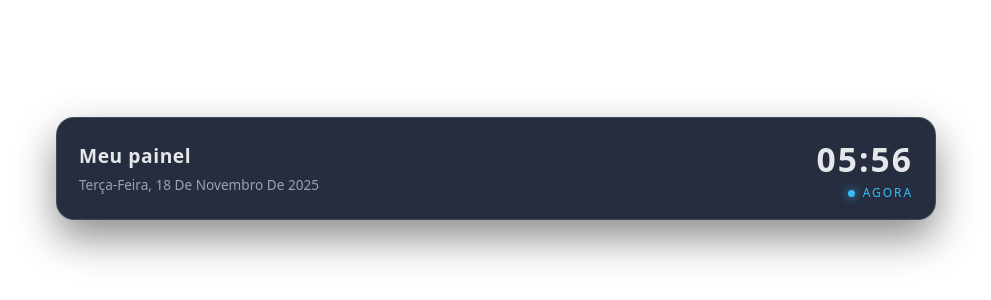
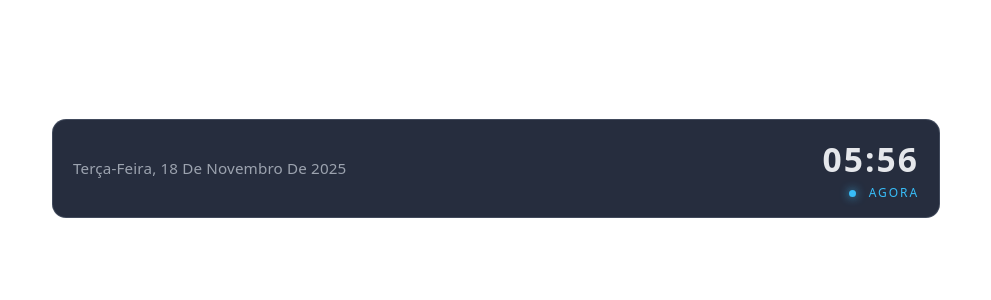
Before and after one commit to marcobertuol/notion-widget-header, a plain HTML site: page index.html in a window 1280 px wide. Shown: the part 232-532 px from the top of the page, without its empty margins (144-1135 px from the left). Drawn offline with Linux system fonts and the light colour scheme.

Commit message:
Update index.html

```diff
--- a/index.html
+++ b/index.html
@@ -2,17 +2,17 @@
 <html lang="pt-BR">
 <head>
   <meta charset="UTF-8" />
-  <title>Widget Notion - Header</title>
+  <title>Widget Notion Minimalista</title>
   <meta name="viewport" content="width=device-width, initial-scale=1.0" />
+
   <style>
     :root {
-      --bg: #050816;
+      --bg: transparent;
       --card-bg: rgba(15, 23, 42, 0.9);
       --accent: #38bdf8;
       --text-main: #e5e7eb;
       --text-soft: #9ca3af;
-      --radius: 18px;
-      --shadow: 0 18px 40px rgba(0, 0, 0, 0.45);
+      --radius: 14px;
     }
 
     * {
@@ -24,7 +24,7 @@
     body {
       font-family: system-ui, -apple-system, BlinkMacSystemFont, "Segoe UI",
         sans-serif;
-      background: transparent; /* ajuda a ficar bonito em qualquer fundo */
+      background: transparent;
       color: var(--text-main);
       display: flex;
       align-items: center;
@@ -33,7 +33,7 @@
     }
 
     .wrapper {
-      padding: 10px;
+      padding: 6px;
       width: 100%;
       max-width: 900px;
     }
@@ -42,35 +42,22 @@
       backdrop-filter: blur(18px);
       background: var(--card-bg);
       border-radius: var(--radius);
-      box-shadow: var(--shadow);
       border: 1px solid rgba(148, 163, 184, 0.25);
-      padding: 18px 22px;
+      padding: 16px 20px;
       display: flex;
       align-items: center;
       justify-content: space-between;
       gap: 16px;
-    }
 
-    .info {
-      display: flex;
-      flex-direction: column;
-      gap: 6px;
-      min-width: 0;
-    }
-
-    .title {
-      font-size: 1.2rem;
-      font-weight: 600;
-      letter-spacing: 0.03em;
-      white-space: nowrap;
-      text-overflow: ellipsis;
-      overflow: hidden;
+      /* ⛔ sem sombra */
+      box-shadow: none;
     }
 
     .subtitle {
-      font-size: 0.85rem;
+      font-size: 0.95rem;
       color: var(--text-soft);
       text-transform: capitalize;
+      letter-spacing: 0.01em;
     }
 
     .time-block {
@@ -118,31 +105,27 @@
     }
   </style>
 </head>
+
 <body>
   <div class="wrapper">
     <div class="card">
-      <div class="info">
-        <div class="title" id="widgetTitle">Meu painel</div>
-        <div class="subtitle" id="widgetDate">carregando...</div>
-      </div>
+      <div class="subtitle" id="widgetDate">carregando...</div>
+
       <div class="time-block">
         <div class="time" id="widgetTime">--:--</div>
-        <div class="time-label"><span class="dot"></span><span id="widgetLabel">agora</span></div>
+        <div class="time-label">
+          <span class="dot"></span>
+          <span id="widgetLabel">AGORA</span>
+        </div>
       </div>
     </div>
   </div>
 
   <script>
-    // Lê parâmetros da URL: ?title=Alguma%20coisa&accent=%23ff0000
     const params = new URLSearchParams(window.location.search);
 
-    const titleParam = params.get("title");
     const accentParam = params.get("accent");
     const labelParam = params.get("label");
-
-    if (titleParam) {
-      document.getElementById("widgetTitle").textContent = titleParam;
-    }
 
     if (accentParam) {
       document.documentElement.style.setProperty("--accent", accentParam);
@@ -162,14 +145,14 @@
 
       const time = now.toLocaleTimeString("pt-BR", {
         hour: "2-digit",
-        minute: "2-digit",
+        minute: "2-digit"
       });
 
       const date = now.toLocaleDateString("pt-BR", {
         weekday: "long",
         day: "2-digit",
         month: "long",
-        year: "numeric",
+        year: "numeric"
       });
 
       document.getElementById("widgetTime").textContent = time;
```
